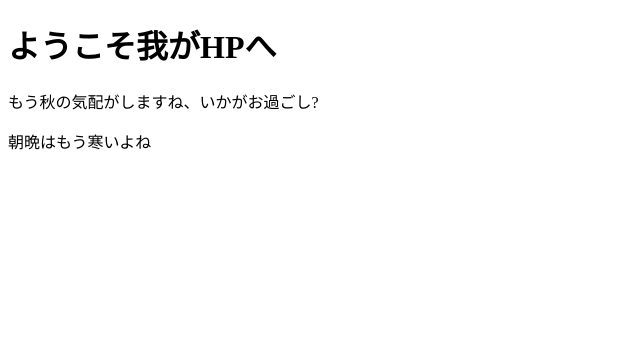
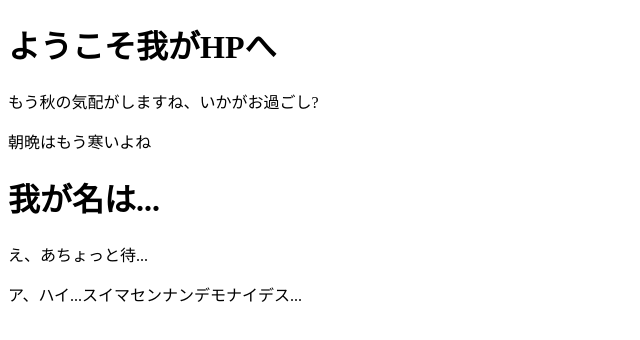
Before and after one commit to chatoraneco/hp, a plain HTML site: page index.html in a window 1280 px wide. Shown: the whole page, without its empty margins (0-640 px from the left). Drawn offline with Linux system fonts and the light colour scheme.

Commit message:
さらに文章を追加したよ？

```diff
--- a/index.html
+++ b/index.html
@@ -7,5 +7,8 @@
         <h1>ようこそ我がHPへ</h1>
         <p>もう秋の気配がしますね、いかがお過ごし?</p>
         <p>朝晩はもう寒いよね</p>
+        <h1>我が名は...</h1>
+        <p>え、あちょっと待...</p>
+        <p>ア、ハイ...スイマセンナンデモナイデス...</p>
     </body>
 </html>
```
